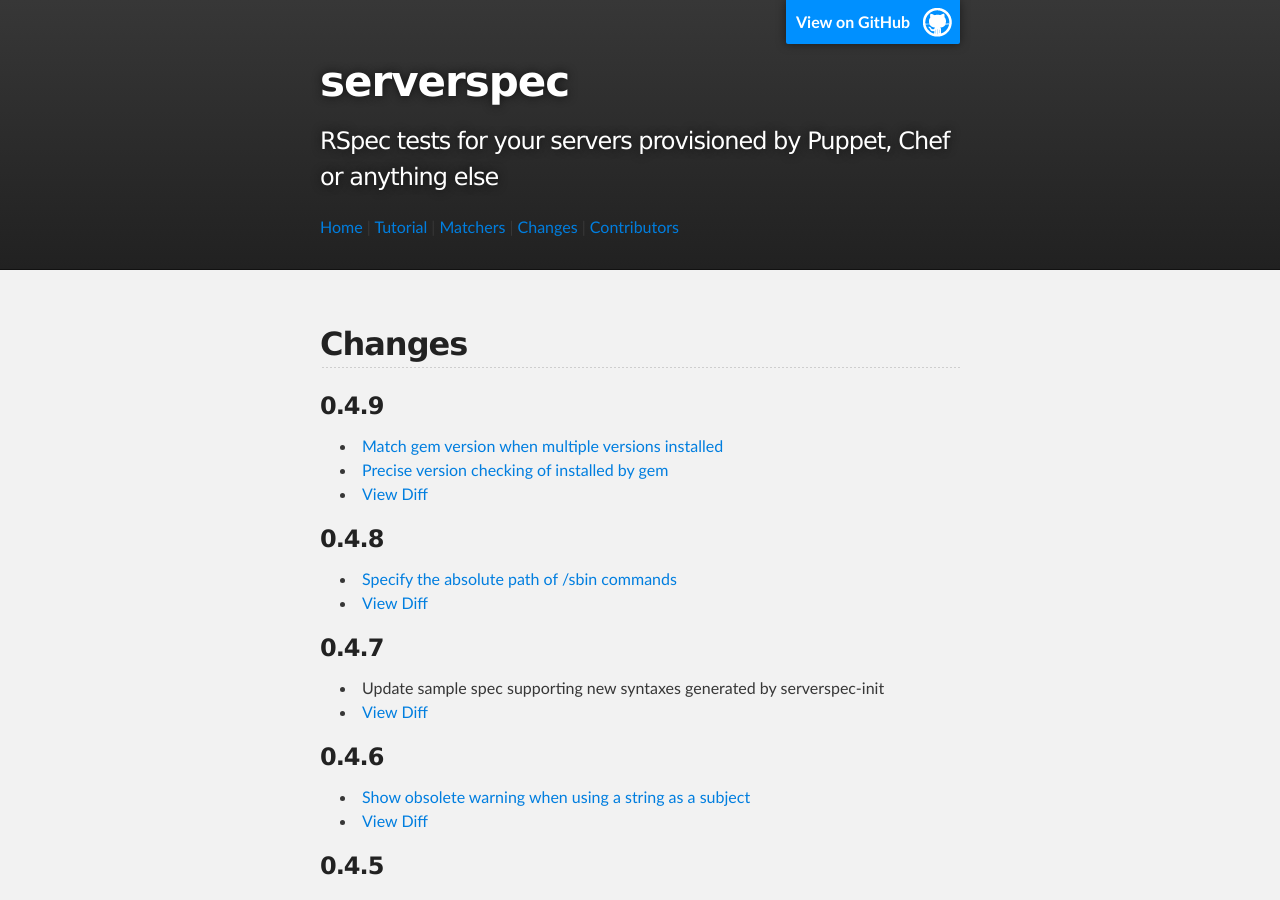
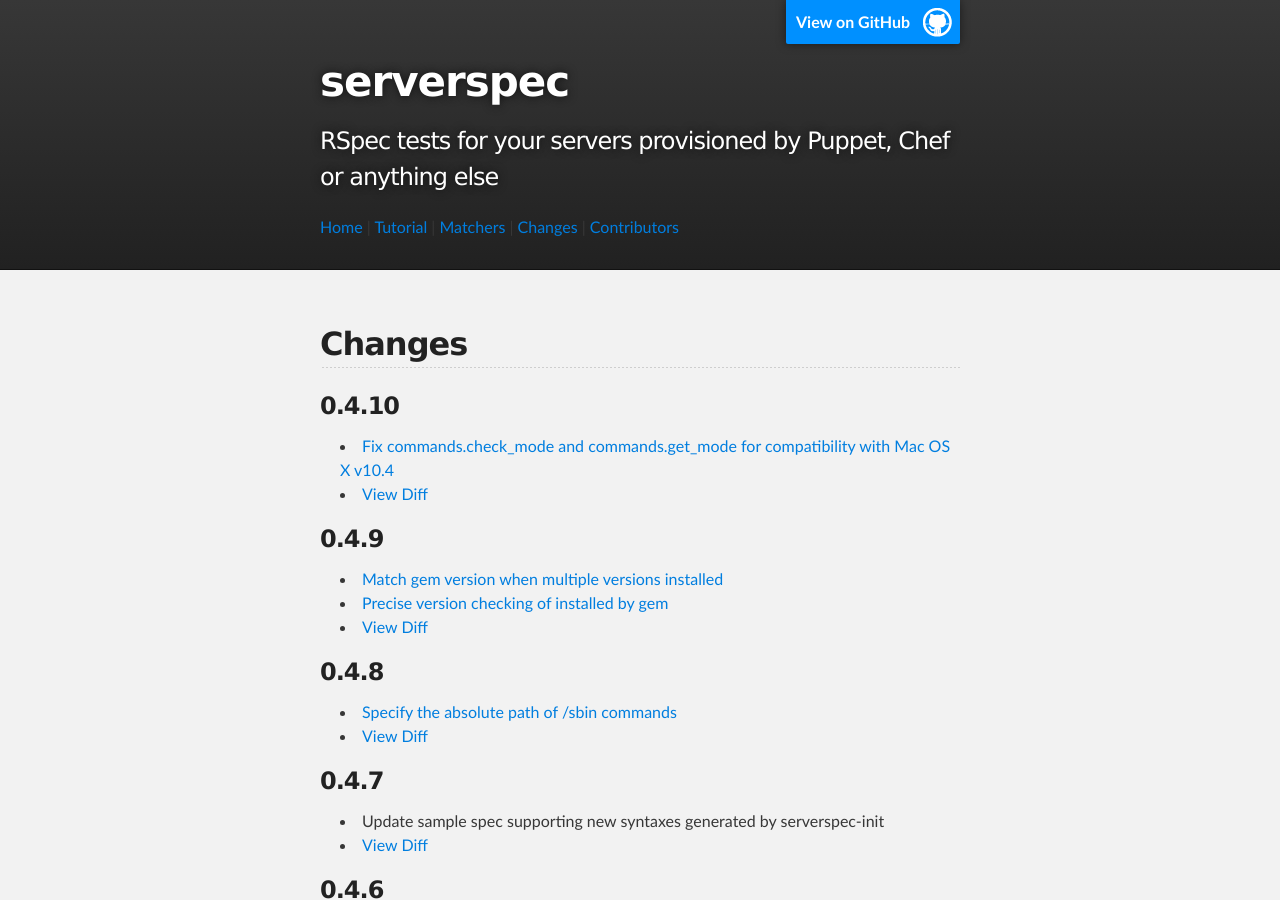
Before and after one commit to serverspec/serverspec.github.io, a Jekyll site: the page built from changes.md, in a window 1280 px wide and 900 px high. Built offline with Jekyll 4.4.1, drawn with Linux system fonts in a browser that asks for light colours; Markdown is read by kramdown in place of the engine named in the settings.

Commit message:
Add changes of v0.4.10

```diff
--- a/changes.md
+++ b/changes.md
@@ -4,6 +4,11 @@ title: changes
 ---
 
 ## Changes
+
+### 0.4.10
+
+ * [Fix commands.check_mode and commands.get_mode for compatibility with Mac OS X v10.4](https://github.com/mizzy/serverspec/pull/127)
+ * [View Diff](https://github.com/mizzy/serverspec/compare/v0.4.9...v0.4.10)
 
 ### 0.4.9
 
```
